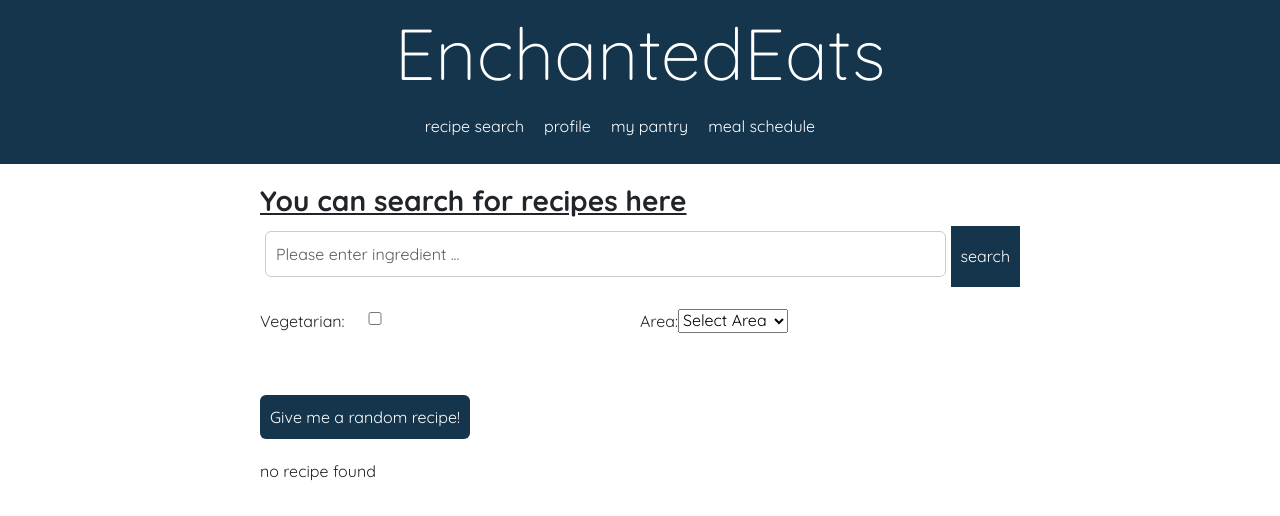
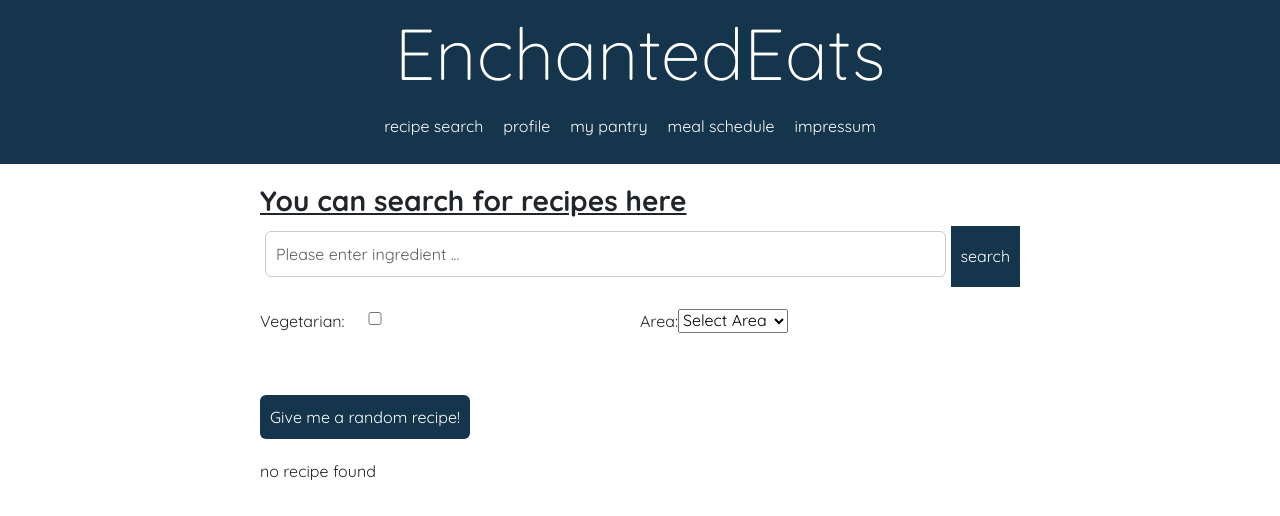
Before and after one commit to saskiamellies/rezept-softwaretchnik, a React (Create React App) app: page /recipes in a window 1280 px wide. Shown: the top 516 px of the page. Built offline with nearby package versions, Linux system fonts and the light colour scheme.

Commit message:
4 Tests passed

```diff
--- a/src/App.jsx
+++ b/src/App.jsx
@@ -5,12 +5,31 @@ import Recipes from "./components/Recipes";
 import MyPantry from "./components/MyPantry";
 import MealSchedule from "./components/MealSchedule";
 import MyProfile from "./components/MyProfile";
+import Impressum from "./components/Impressum";
 import "bootstrap/dist/css/bootstrap.min.css";
 import "./style.css";
+//import { Integrations } from '@sentry/tracing';
+//import * as Sentry from "@sentry/react";
 
 const App = () => {
   const [dishSaved, setDishSaved] = useState([]);
-
+ /*useEffect(() => {
+    Sentry.init({
+      dsn: process.env.NEXT_PUBLIC_SENTRY_DSN,
+      integrations: [
+        new Sentry.BrowserTracing({
+          tracePropagationTargets: ["localhost",rezept-softwaretchnik-7uv1jj7yj-saskia-mellies-projects.vercel.app],
+        }),
+        new Sentry.Replay({
+          maskAllText: false,
+          blockAllMedia: false,
+        }),
+      ],
+      tracesSampleRate: 1.0,
+      replaysSessionSampleRate: 0.1,
+      replaysOnErrorSampleRate: 1.0,
+    });
+  }, []);*/
   return (
     <Router>
       <div className="App">
@@ -20,6 +39,7 @@ const App = () => {
           <Route path="/myprofile" element={<MyProfile />} />
           <Route path="/mypantry" element={<MyPantry />} />
           <Route path="/meal-schedule" element={<MealSchedule dishSaved={dishSaved} />} />
+          <Route path="/impressum" element={<Impressum />} />
         </Routes>
       </div>
     </Router>
--- a/src/components/MyProfile.jsx
+++ b/src/components/MyProfile.jsx
@@ -1,10 +1,11 @@
-import { useState, useEffect } from 'react';
+import { useState, useEffect, useMemo } from 'react';
+//import * as Sentry from "@sentry/react";
 import { v4 as uuidv4 } from 'uuid';
 import { AvatarGenerator } from 'random-avatar-generator';
 
 
 const MyProfile = () => {
-  const generator = new AvatarGenerator();
+  const generator = useMemo(() => new AvatarGenerator(),[]);
   const initialProfileState = {
     firstName: "",
     lastName: "",
@@ -61,7 +62,7 @@ const MyProfile = () => {
         profilePicture: generator.generateRandomAvatar(),
       }));
     }
-  }, [profileData.profilePicture, isValidProfile]);
+  }, [profileData.profilePicture, isValidProfile,generator]);
 
   const handleInputText = (value, property) => {
     if (property === "email") {
@@ -102,6 +103,10 @@ const MyProfile = () => {
   const enterEditMode = () => {
     setIsEditMode(true);
   };
+   /*
+  const breakTheWorld = () => {
+    Sentry.captureException(new Error('This is an intentional error for testing.'));
+  };*/
 
 
   return (
--- a/src/components/Navbar.jsx
+++ b/src/components/Navbar.jsx
@@ -10,7 +10,7 @@ const Navbar = () => {
         <li><a href="/myprofile">profile</a></li>
         <li><a href="/myPantry">my pantry</a></li>
         <li><a href="/meal-schedule">meal schedule</a></li>
-        <li><a href="/impressum"></a></li>
+        <li><a href="/impressum">impressum</a></li>
       </ul>
     </nav>
   );
```
